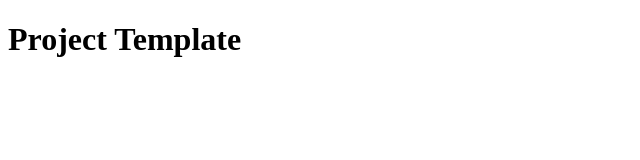
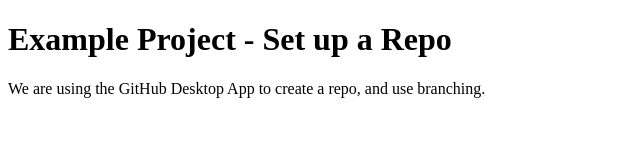
Before and after one commit to m-deluca/example-repo-for-class, a plain HTML site: page index.html in a window 1280 px wide. Shown: the whole page, without its empty margins (0-640 px from the left). Drawn offline with Linux system fonts and the light colour scheme.

Commit message:
Added content to homepage
Added a proper title tag along with a heading and paragraph.

```diff
--- a/index.html
+++ b/index.html
@@ -3,13 +3,12 @@
     <head>
         <meta charset="UTF-8">
         <meta name="viewport" content="width=device-width, initial-scale=1.0">
-        <title>Project Template</title>
+        <title>Example Project - Set up a Repo</title>
         <link href="css/main.css" rel="stylesheet">
     </head>
     <body>
-        <h1>Project Template</h1>
-        <!-- link just above the closing body tag
-        this allows for the entire DOM tree to be built -->
+        <h1>Example Project - Set up a Repo</h1>
+        <p>We are using the GitHub Desktop App to create a repo, and use branching.</p>
        <script src="js/main.js"></script>
     </body>
 </html>
```
